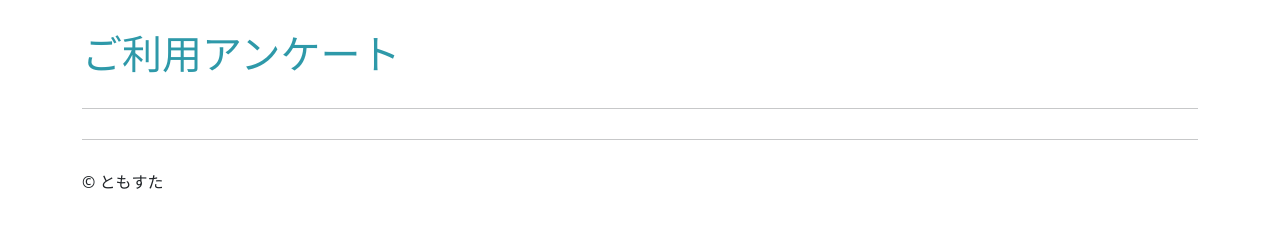
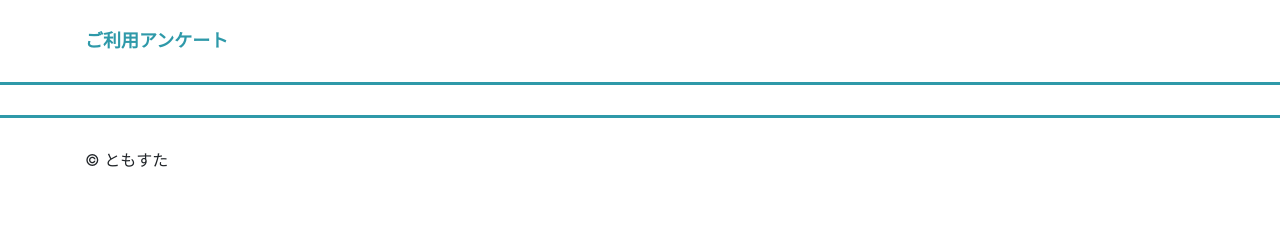
Before and after one commit to yuya-yuya/Udemy-html-css-javascript, a plain HTML site: page section4/section04/index.html in a window 1280 px wide. Drawn offline with nearby package versions, Linux system fonts and the light colour scheme.

Commit message:
additional commit

```diff
--- a/section4/section04/index.html
+++ b/section4/section04/index.html
@@ -5,7 +5,7 @@
   <meta name="viewport" content="width=divice-width">
 
   <title>ご利用アンケート</title>
-  <link href="https://cdn.jsdelivr.net/npm/bootstrap@5.0.0-beta3/dist/css/bootstrap.min.css" rel="stylesheet" integrity="sha384-eOJMYsd53ii+scO/bJGFsiCZc+5NDVN2yr8+0RDqr0Ql0h+rP48ckxlpbzKgwra6" crossorigin="anonymous">
+  <link rel="stylesheet" href="https://stackpath.bootstrapcdn.com/bootstrap/4.5.0/css/bootstrap.min.css" integrity="sha384-9aIt2nRpC12Uk9gS9baDl411NQApFmC26EwAOH8WgZl5MYYxFfc+NcPb1dKGj7Sk" crossorigin="anonymous">
   <link rel="stylesheet" href="style.css">
 </head>
 <body>
@@ -13,10 +13,12 @@
     <header>
       <h1>ご利用アンケート</h1>
     </header>
+  </div>
 
     <hr>
     <hr>
 
+  <div class="container">
     <footer>
       <p>&copy; ともすた</p>
     </footer>
--- a/section4/section04/style.css
+++ b/section4/section04/style.css
@@ -8,3 +8,8 @@ hr{
   border-color: #2e99a9;
   margin: 30px 0;
 }
+
+h1{
+  font-weight: bold;
+  font-size: 18px;
+}
```
